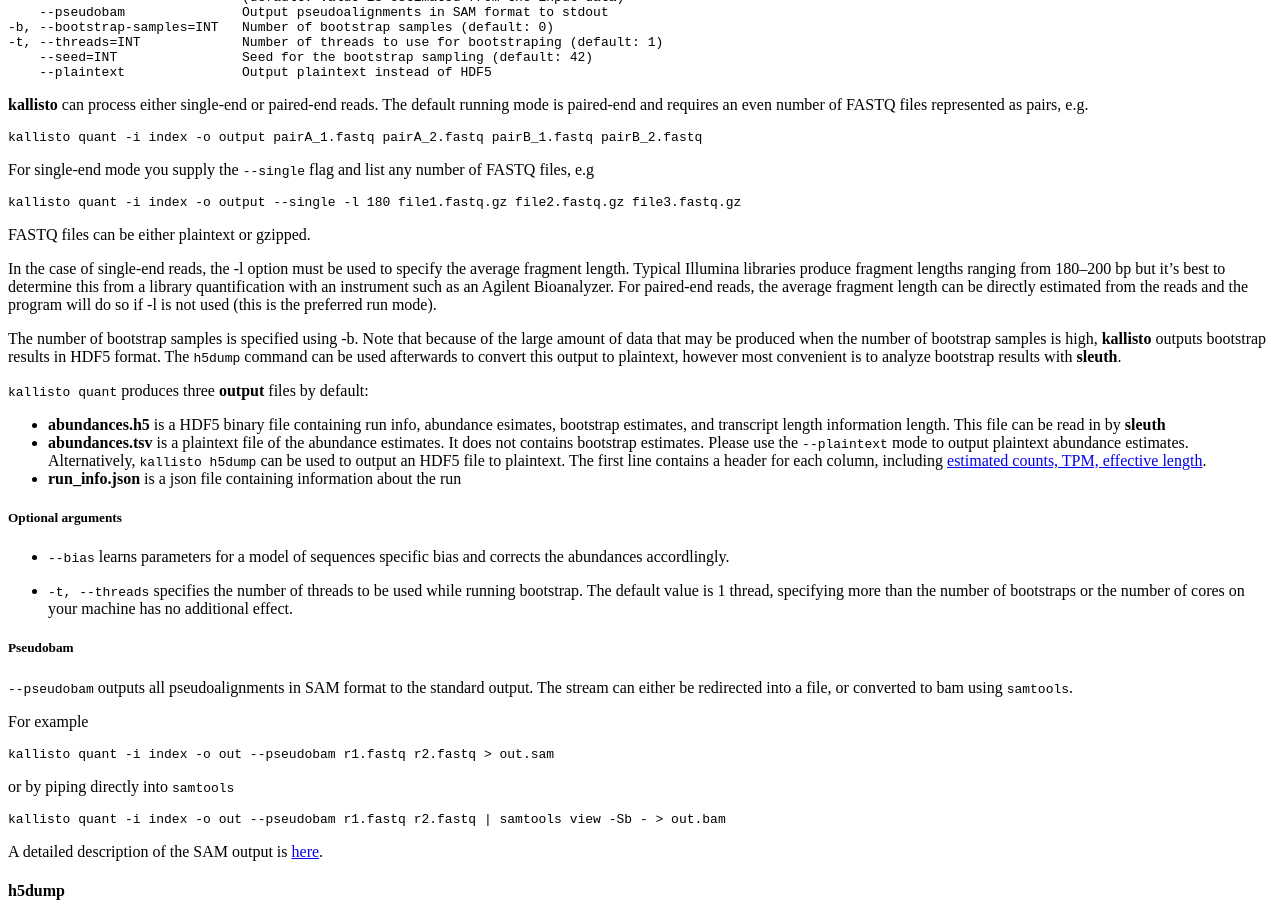
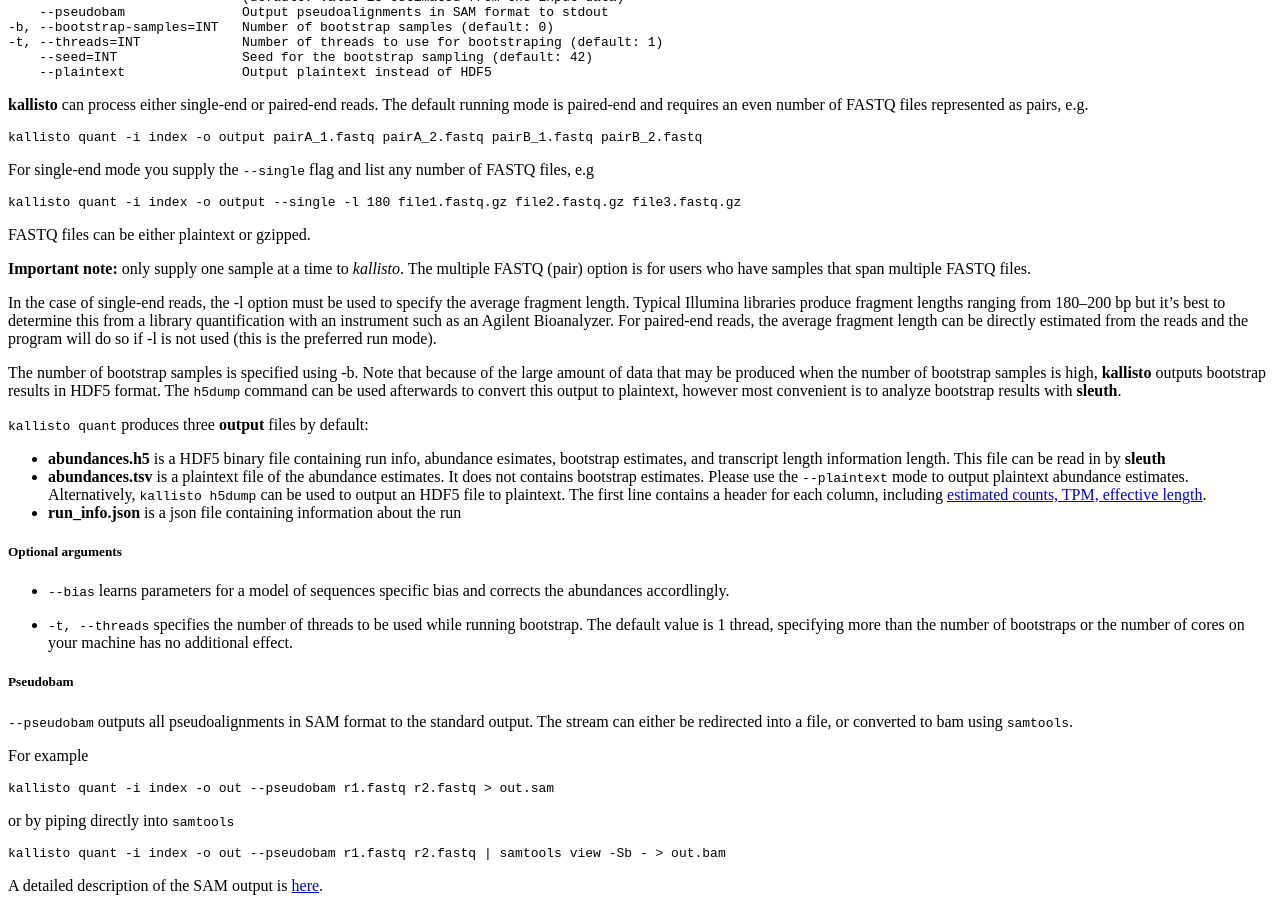
Before and after one commit to pachterlab/kallisto, a Jekyll site: the page built from manual.md, in a window 1280 px wide and 900 px high, scrolled down 1104 px. Built offline with Jekyll 4.4.1, drawn with Linux system fonts in a browser that asks for light colours.

Commit message:
make note about pairs more clear

```diff
--- a/manual.md
+++ b/manual.md
@@ -86,6 +86,10 @@
 FASTQ files can be either plaintext or
 gzipped.
 
+**Important note:** only supply one sample at a time to _kallisto_. The
+multiple FASTQ (pair) option is for users who have samples that span multiple
+FASTQ files.
+
 In the case of single-end reads, the -l option must be used to specify the average fragment length. Typical Illumina libraries produce fragment lengths ranging from 180--200 bp but it's best to determine this from a library quantification with an instrument such as an Agilent Bioanalyzer. For paired-end reads, the average fragment length can be directly estimated from the reads and the program will do so if -l is not used (this is the preferred run mode).
 
 The number of bootstrap samples is specified using -b. Note that because of the large amount of data that may be produced when the number of bootstrap samples is high, __kallisto__ outputs bootstrap results in HDF5 format. The `h5dump` command can be used afterwards to convert this output to plaintext, however most convenient is to analyze bootstrap results with __sleuth__.
```
